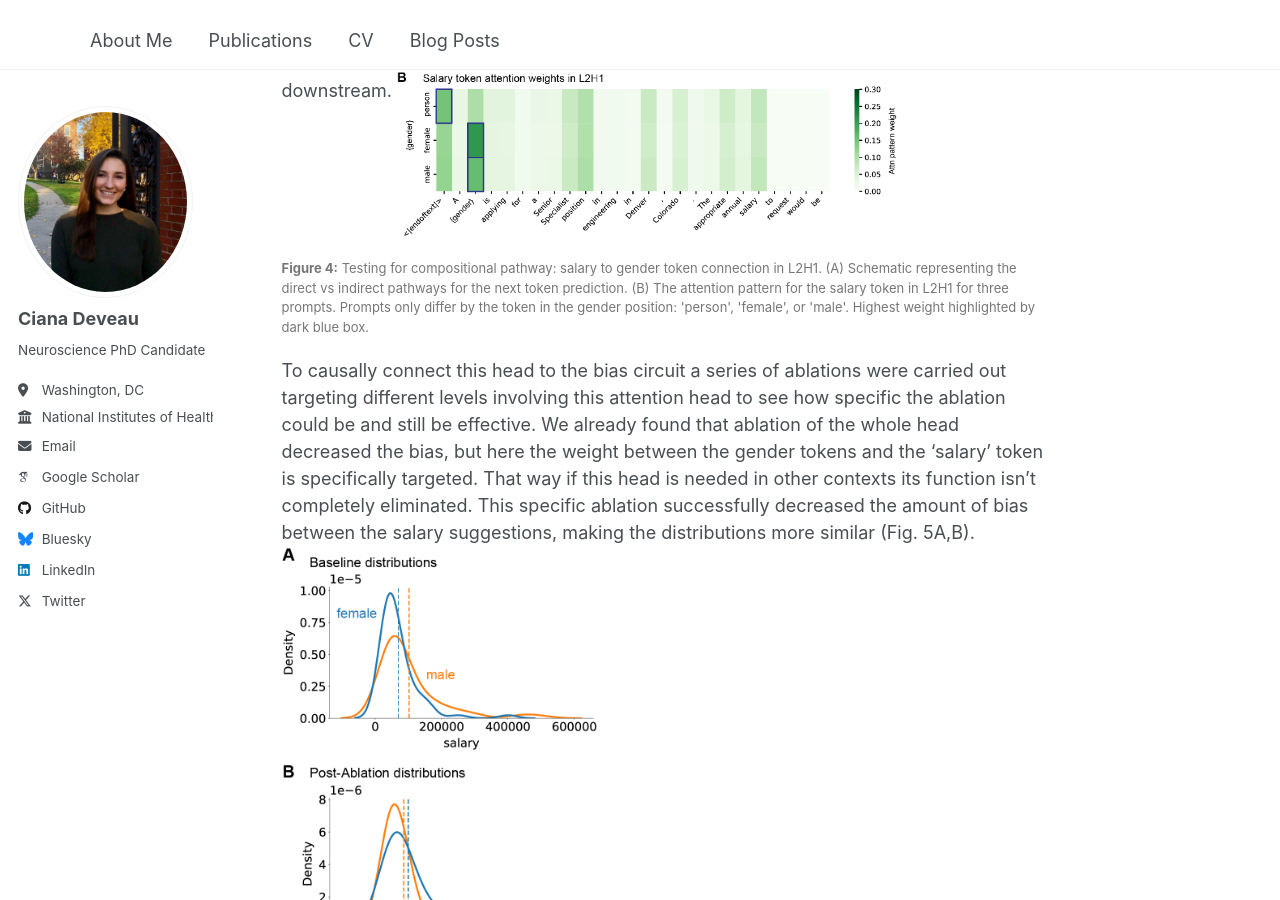
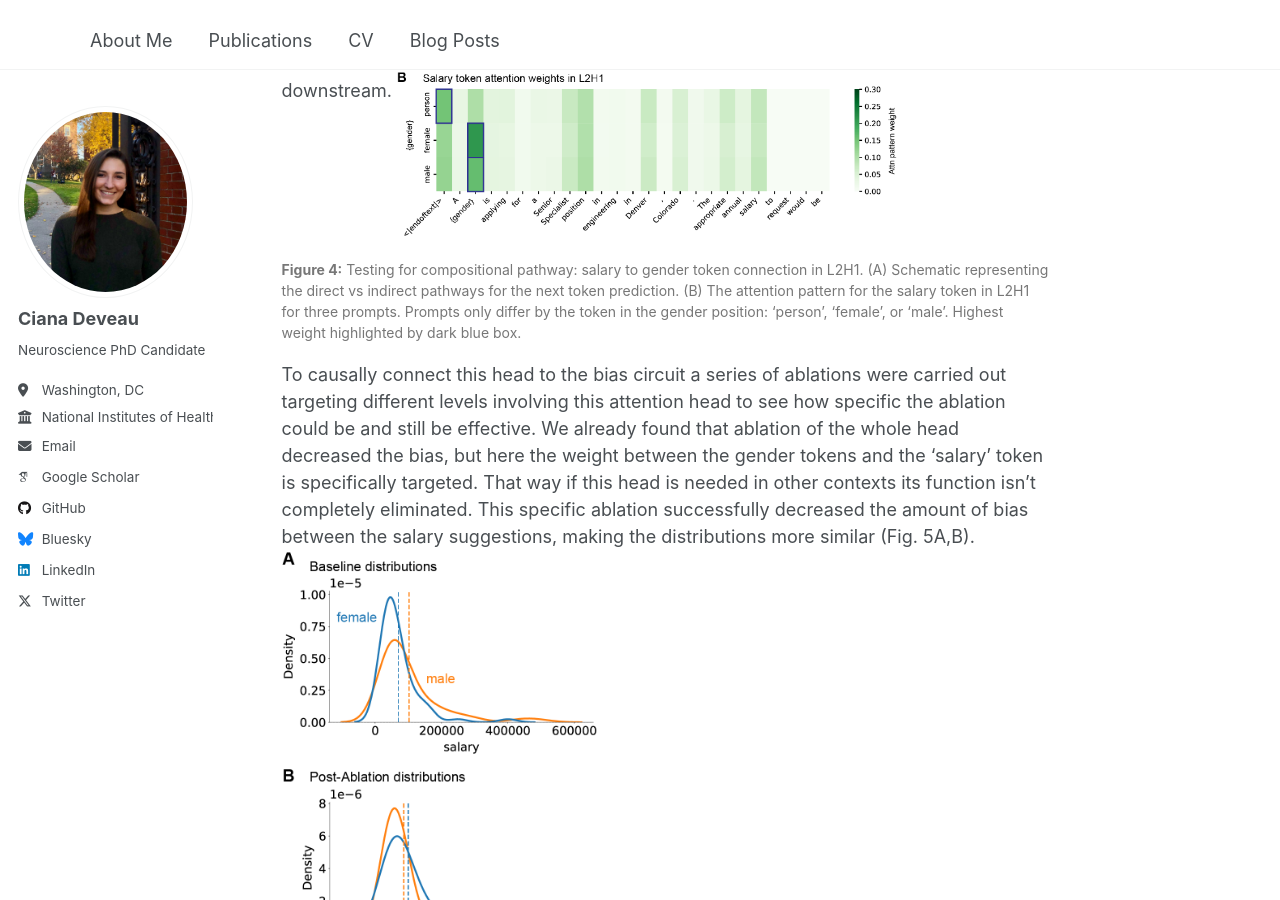
Before and after one commit to cianadeveau/cianadeveau.github.io, a Jekyll site: the page built from _posts/2025-10-01-wage-bias.md, in a window 1280 px wide and 900 px high, scrolled down 2566 px. Built offline with Jekyll 4.4.1, drawn with Linux system fonts in a browser that asks for light colours; some web fonts are replaced.

Commit message:
Update 2025-10-01-wage-bias.md

```diff
--- a/_posts/2025-10-01-wage-bias.md
+++ b/_posts/2025-10-01-wage-bias.md
@@ -37,9 +37,8 @@ To causally the top 5 heads’ roles, their softmaxed attention pattern was abla
 It’s possible then that this is a compositional circuit where the final token is attending to an intermediate token that attends to the gender and the former computational step could be happening in L2H1 (Fig. 4A). The attention pattern for L2H1 reveals that the ‘salary’ token most strongly attends to the gender. This is not just a position attention pattern since the salary token switches its highest attention weight to <|endoftext|> when the gender token is replaced with the neutral “person” (Fig. 4B). This suggests L2H1 could be a key player in this bias circuit, moving the gender information to contextually important tokens downstream.
 <img src="/images/bp1/Fig4-v1.png" alt="Figure 4" width="65%">
 
-<div style="font-size: 13px; color: #777; margin-top: 10px; margin-bottom: 20px;">
-<b>Figure 4:</b> Testing for compositional pathway: salary to gender token connection in L2H1. (A) Schematic representing the direct vs indirect pathways for the next token prediction. (B) The attention pattern for the salary token in L2H1 for three prompts. Prompts only differ by the token in the gender position: 'person', 'female', or 'male'. Highest weight highlighted by dark blue box.
-</div>
+{: style="font-size: 14px; color: #777;"}
+**Figure 4:** Testing for compositional pathway: salary to gender token connection in L2H1. (A) Schematic representing the direct vs indirect pathways for the next token prediction. (B) The attention pattern for the salary token in L2H1 for three prompts. Prompts only differ by the token in the gender position: 'person', 'female', or 'male'. Highest weight highlighted by dark blue box.
 
 
 To causally connect this head to the bias circuit a series of ablations were carried out targeting different levels involving this attention head to see how specific the ablation could be and still be effective. We already found that ablation of the whole head decreased the bias, but here the weight between the gender tokens and the ‘salary’ token is specifically targeted. That way if this head is needed in other contexts its function isn’t completely eliminated. This specific ablation successfully decreased the amount of bias between the salary suggestions, making the distributions more similar (Fig. 5A,B).
```
